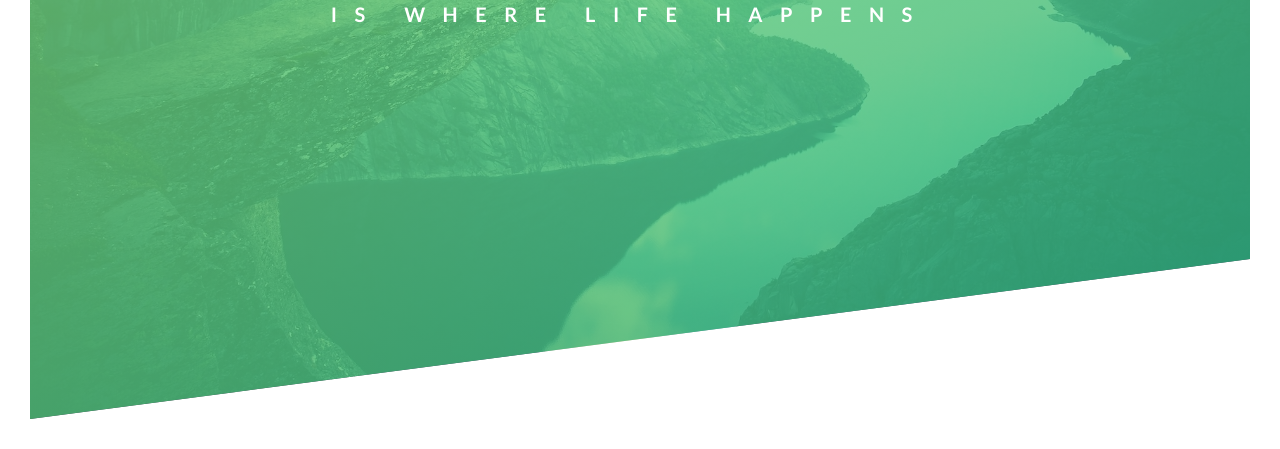
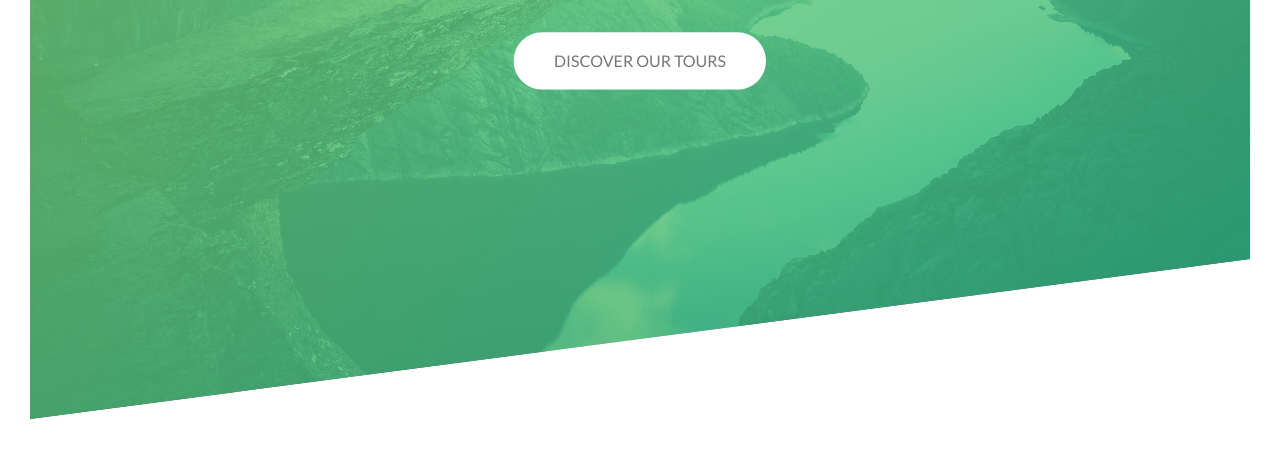
Before and after one commit to SashaSohrabi/Natours_travel-agency, a website: page src/index.html in a window 1280 px wide. Shown: the part 371-820 px from the top of the page. Drawn offline with Linux system fonts and the light colour scheme; files that its build step writes are made by us from their sources.

Commit message:
header's button styled and animated.

```diff
--- a/src/index.html
+++ b/src/index.html
@@ -29,6 +29,7 @@
           <span class="heading-primary-main">Outdoors</span>
           <span class="heading-primary-sub">is where life happens</span>
         </h1>
+        <a href="#" class="btn btn-white btn-animated">Discover our tours</a>
       </div>
     </header>
 
--- a/src/sass/main.scss
+++ b/src/sass/main.scss
@@ -50,11 +50,13 @@
   top: 40%;
   left: 50%;
   transform: translate(-50%, -50%);
+  text-align: center;
 }
 .heading-primary {
   color: #fff;
   text-transform: uppercase;
   backface-visibility: hidden;
+  margin-bottom: 60px;
 }
 .heading-primary-main {
   display: block;
@@ -74,6 +76,55 @@
   font-weight: 700;
   letter-spacing: 17.5px;
   animation: moveInRight 1s ease-out;
+}
+
+.btn {
+  &:link,
+  &:visited {
+    backface-visibility: hidden;
+    text-transform: uppercase;
+    text-decoration: none;
+    padding: 15px 40px;
+    display: inline-block;
+    border-radius: 100px;
+    transition: all 0.2s;
+    position: relative;
+  }
+
+  &:hover {
+    transform: translateY(-3px);
+    box-shadow: 0 10px 20px rgba(0, 0, 0, 0.2);
+    &::after {
+      transform: scaleX(1.4) scaleY(1.6);
+      opacity: 0;
+    }
+  }
+
+  &:active {
+    transform: translateY(-1px);
+    box-shadow: 0 5px 10px rgba(0, 0, 0, 0.2);
+  }
+
+  &::after {
+    content: "";
+    display: inline-block;
+    height: 100%;
+    width: 100%;
+    border-radius: 100px;
+    position: absolute;
+    top: 0;
+    left: 0;
+    z-index: -1;
+    transition: all 0.4s;
+  }
+}
+
+.btn-white {
+  background-color: #fff;
+  color: #777;
+  &::after {
+    background-color: #fff;
+  }
 }
 
 @keyframes moveInLeft {
@@ -107,3 +158,20 @@
     transform: translateX(0);
   }
 }
+
+@keyframes moveInBottom {
+  0% {
+    opacity: 0;
+    transform: translateY(30px);
+  }
+
+  100% {
+    opacity: 1;
+    transform: translate(0);
+  }
+}
+
+.btn-animated {
+  animation: moveInBottom 0.5s ease-out 0.75s;
+  animation-fill-mode: backwards;
+}
```
Also changed, not shown: build/css/bundle.css, build/index.html, src/css/main.css.
